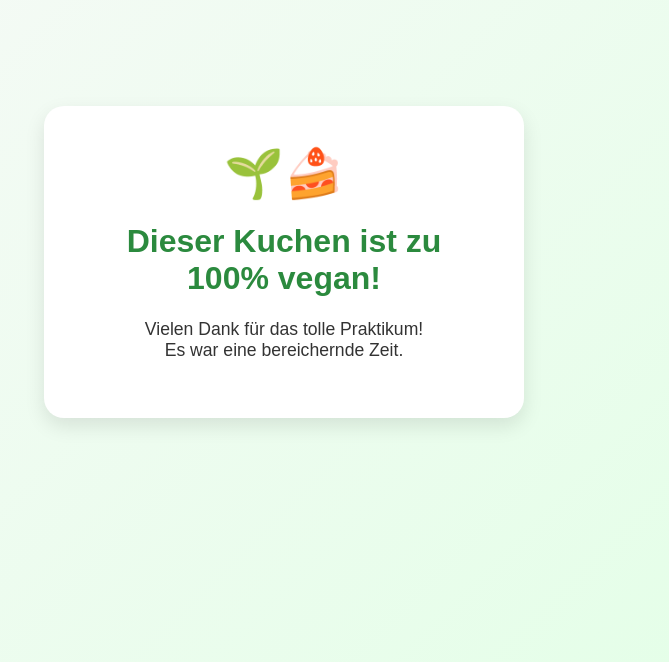
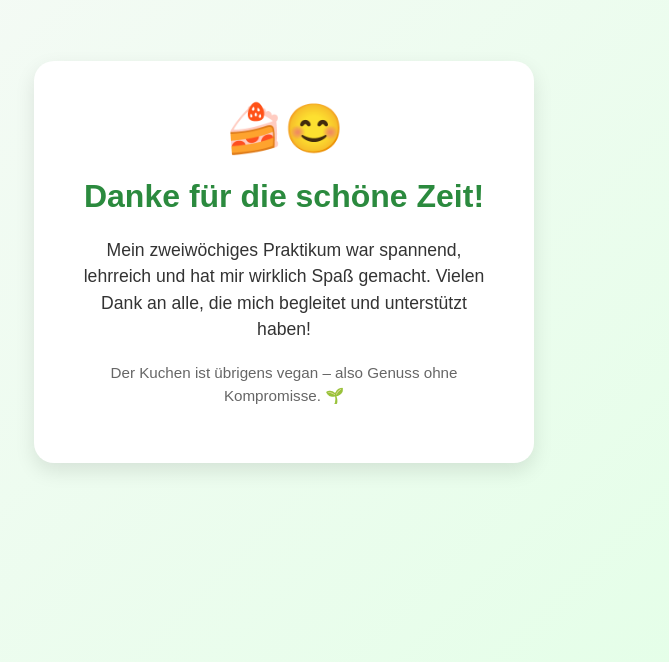
Before and after one commit to Kjeld166/Danke, a plain HTML site: page index.html in a window 1280 px wide. Shown: the part 138-800 px from the top of the page, without its empty margins (356-1025 px from the left). Drawn offline with Linux system fonts and the light colour scheme.

Commit message:
Update index.html

```diff
--- a/index.html
+++ b/index.html
@@ -3,7 +3,7 @@
 <head>
   <meta charset="UTF-8">
   <meta name="viewport" content="width=device-width, initial-scale=1.0">
-  <title>Veganer Kuchen</title>
+  <title>Danke für das Praktikum</title>
   <style>
     body {
       font-family: 'Arial', sans-serif;
@@ -21,7 +21,7 @@
       border-radius: 20px;
       box-shadow: 0 8px 20px rgba(0, 0, 0, 0.1);
       padding: 40px;
-      max-width: 400px;
+      max-width: 420px;
     }
     h1 {
       color: #2b8a3e;
@@ -30,17 +30,27 @@
     p {
       margin-top: 10px;
       font-size: 1.1em;
+      line-height: 1.5;
     }
     .emoji {
       font-size: 3em;
+    }
+    .note {
+      margin-top: 20px;
+      font-size: 0.95em;
+      color: #666;
     }
   </style>
 </head>
 <body>
   <div class="card">
-    <div class="emoji">🌱🍰</div>
-    <h1>Dieser Kuchen ist zu 100% vegan!</h1>
-    <p>Vielen Dank für das tolle Praktikum!<br>Es war eine bereichernde Zeit.</p>
+    <div class="emoji">🍰😊</div>
+    <h1>Danke für die schöne Zeit!</h1>
+    <p>
+      Mein zweiwöchiges Praktikum war spannend, lehrreich und hat mir wirklich Spaß gemacht.
+      Vielen Dank an alle, die mich begleitet und unterstützt haben!
+    </p>
+    <p class="note">Der Kuchen ist übrigens vegan – also Genuss ohne Kompromisse. 🌱</p>
   </div>
 </body>
 </html>
```
